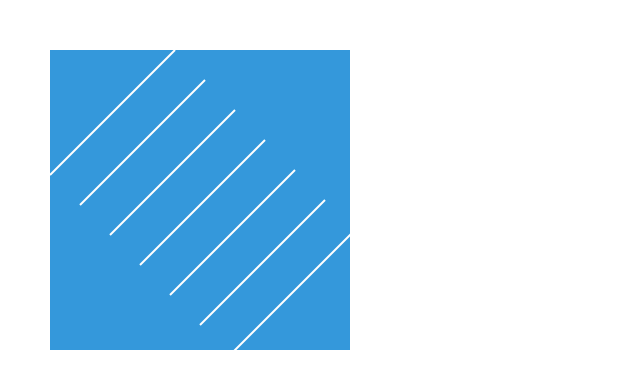
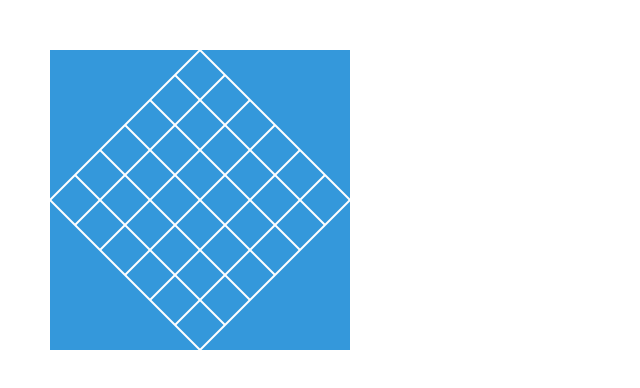
Before and after one commit to EHB-MCT/dev1-exercises-AnkeVanHumbeeck, a plain HTML site: page index.html in a window 1280 px wide. Shown: the whole page, without its empty margins (0-640 px from the left). Drawn offline with Linux system fonts and the light colour scheme.

Commit message:
made ex. e and changed the factor of i in ex. d

```diff
--- a/exercises/3-iteration-while/3-1-d.js
+++ b/exercises/3-iteration-while/3-1-d.js
@@ -15,7 +15,7 @@ function draw() {
 function drawDiagonalLines() {
     let i = 0;
     while (i <= 6) {
-        Utils.drawLine(50+i*30, 175+i*30, 175+i*30, 50+i*30 );
+        Utils.drawLine(50+i*25, 175+i*25, 175+i*25, 50+i*25 );
         i++;
     }
 }
--- a/exercises/3-iteration-while/3-1-e.js
+++ b/exercises/3-iteration-while/3-1-e.js
@@ -13,10 +13,20 @@ function draw() {
 }
 
 function drawDiagonalGrid() {
-    let i = ;
-    while (i <= ) {
-        Utils.drawLine(, , , );
-        Utils.drawLine(, , , );
-        i = ;
+    let i = 0;
+    while (i <= 6) {
+        Utils.drawLine(25*i+50, 25*i+200, 25*i+200, 25*i+50);
+        Utils.drawLine(25*i+50, 200-25*i, 25*i+200, 350-25*i);
+        i++;
     }
 }
+
+
+/*Utils.drawLine(50, 175, 225, 350);
+Utils.drawLine(75, 150, 250, 325);
+
+context.beginPath();
+context.strokeStyle= "black";
+context.moveTo (50, 175);
+context.lineTo (225, 350);
+context.stroke ();*/
--- a/index.html
+++ b/index.html
@@ -1,7 +1,7 @@
 <html>
 
 <head>
-    <script src="exercises/3-iteration-while/3-1-d.js" type="module"></script>
+    <script src="exercises/3-iteration-while/3-1-e.js" type="module"></script>
     <link rel="stylesheet" type="text/css" href="styles/index.css" />
 </head>
 
```
